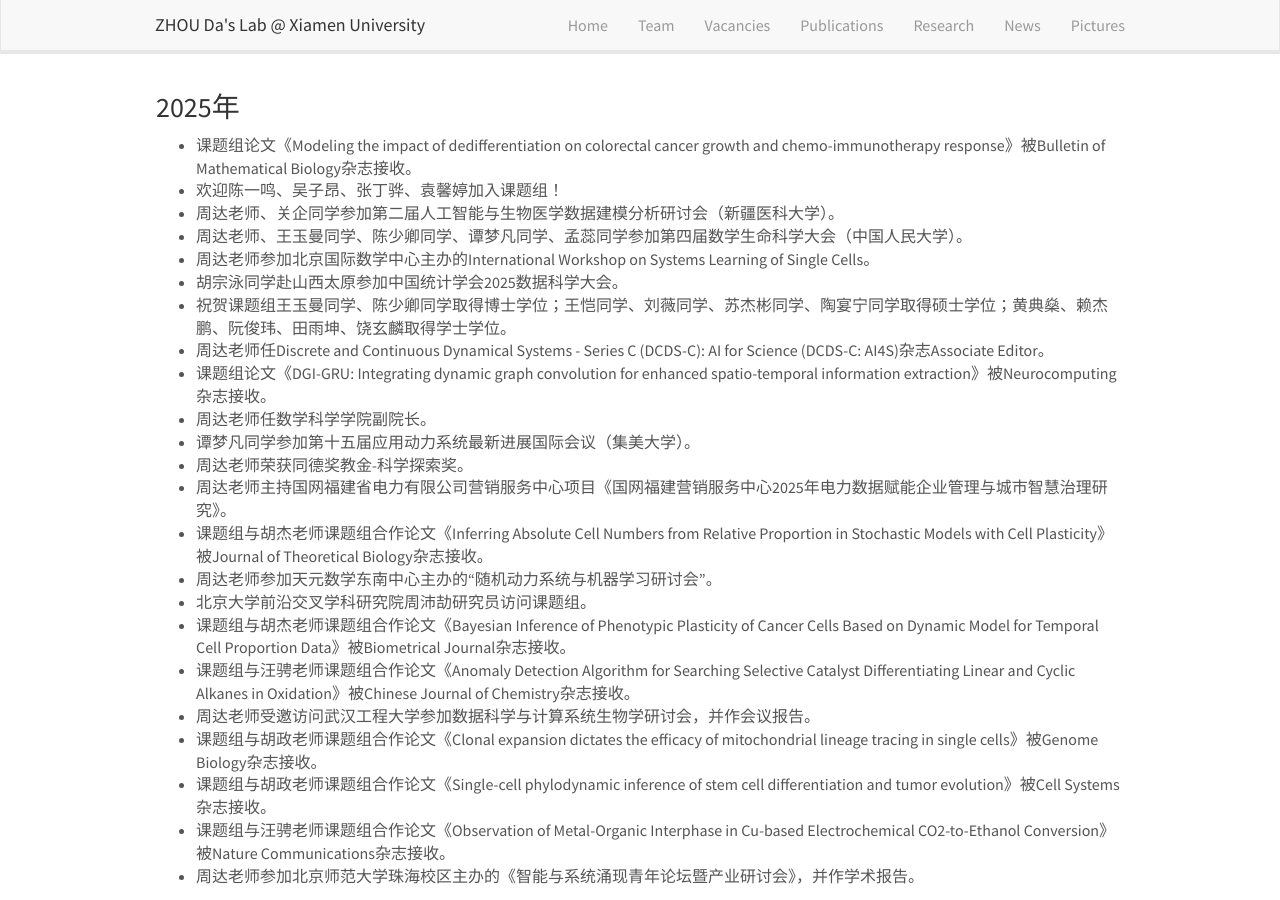
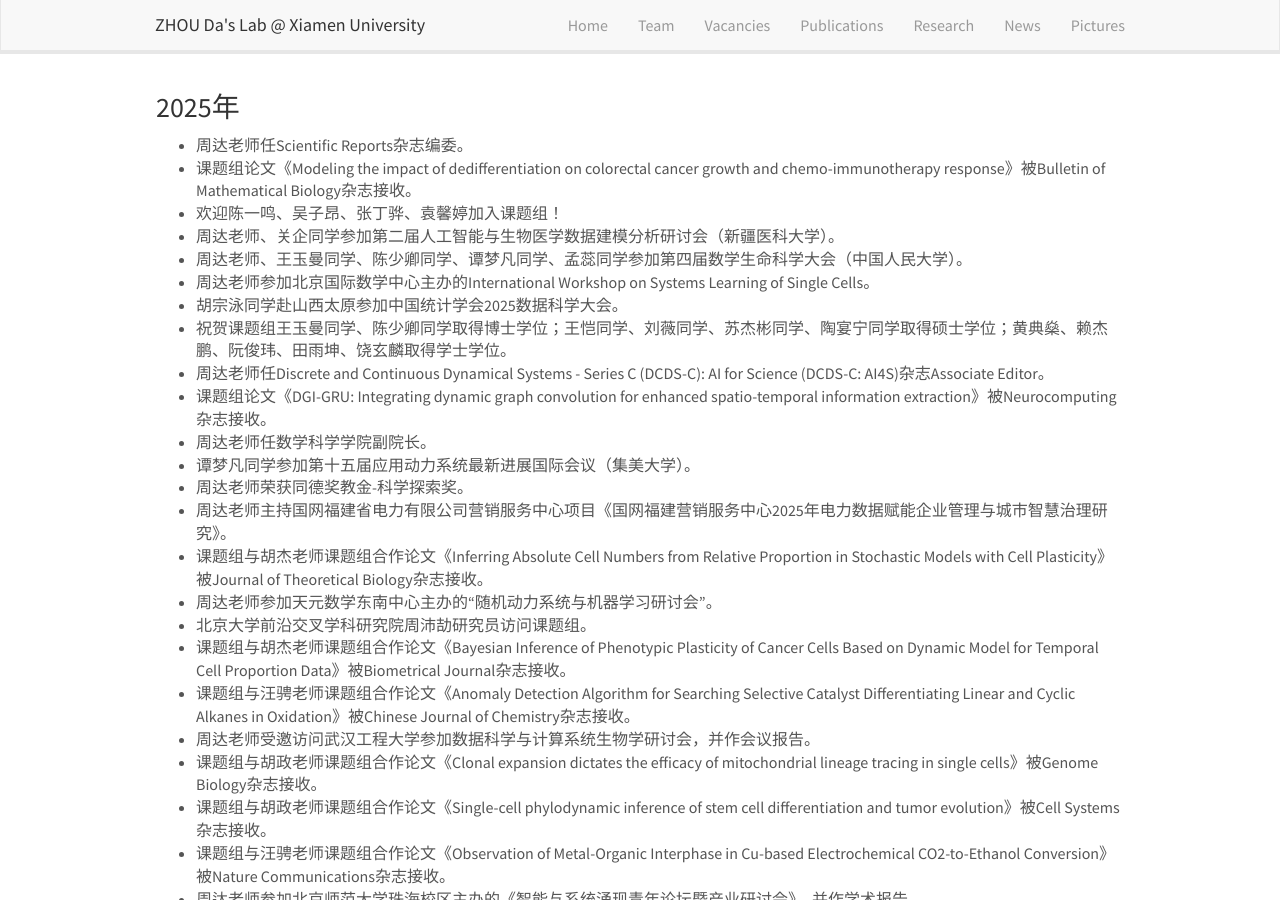
Before and after one commit to ZhouDaLab/zhoudalab.github.io, a Jekyll site: the page built from _pages/news.md, in a window 1280 px wide and 900 px high. Built offline with Jekyll 4.4.1, drawn with Linux system fonts in a browser that asks for light colours; nearby versions of some CDN libraries.

Commit message:
Update news.md

```diff
--- a/_pages/news.md
+++ b/_pages/news.md
@@ -8,6 +8,7 @@ permalink: /news/
 
 ### 2025年
 
+- 周达老师任Scientific Reports杂志编委。
 - 课题组论文《Modeling the impact of dedifferentiation on colorectal cancer growth and chemo-immunotherapy response》被Bulletin of Mathematical Biology杂志接收。
 - 欢迎陈一鸣、吴子昂、张丁骅、袁馨婷加入课题组！
 - 周达老师、关企同学参加第二届人工智能与生物医学数据建模分析研讨会（新疆医科大学）。
```
